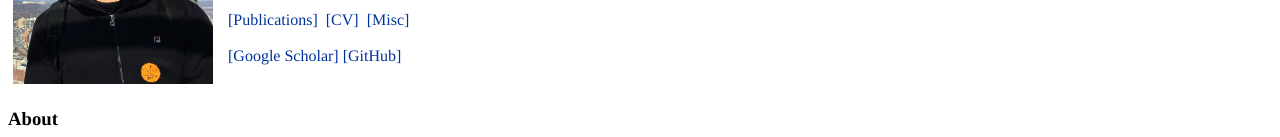
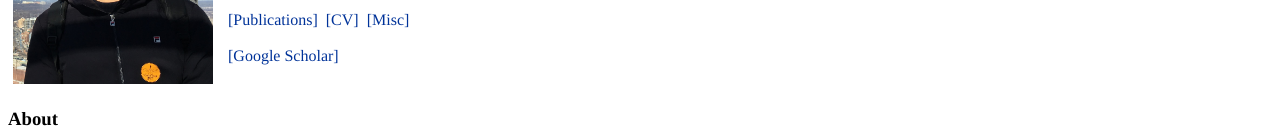
Before and after one commit to DEQDON/deqdon.github.io, a plain HTML site: page index.html in a window 1280 px wide. Shown: the part 179-316 px from the top of the page. Drawn offline with Linux system fonts and the light colour scheme.

Commit message:
correct github

```diff
--- a/index.html
+++ b/index.html
@@ -211,7 +211,6 @@ Ph.D. student<br>
 <a href="#misc">[Misc]</a>&nbsp;
 <br><br>
 <a href=https://scholar.google.com/citations?hl=en&user=SzxgfTIAAAAJ&view_op=list_works&gmla=AJsN-F41i8SH2ZX_Z_rkvPUBvmeo2VvgHsjf-mq61MiKH3ljynklFhkvxm5_L0pRgBZzSp7m0H_gm7BJ68O84tyV68MXbyoSBQ>[Google Scholar]</a>
-<a href="https://github.com/linsats">[GitHub]</a>
 </div>
 </td>
 </tr>
```
